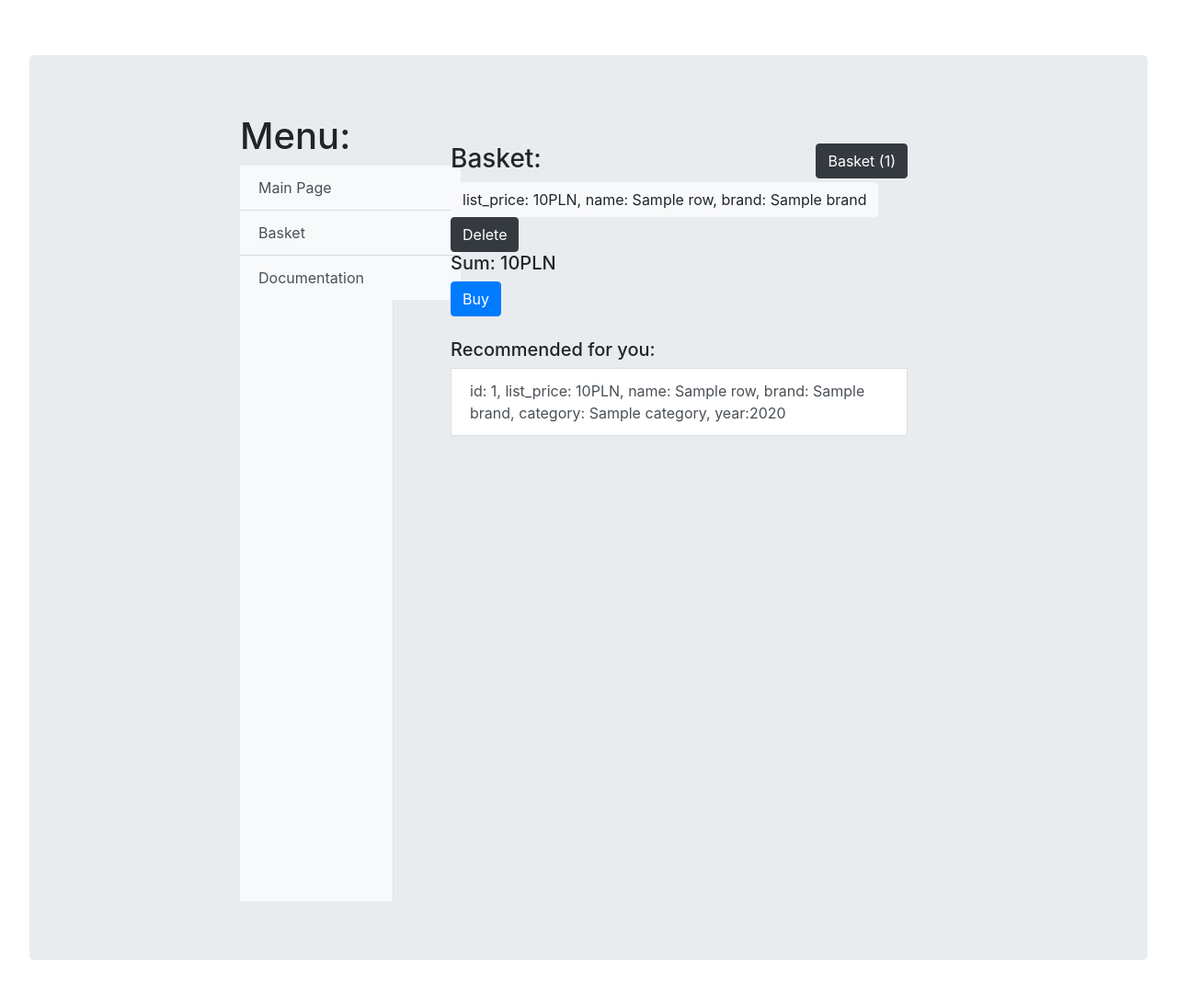
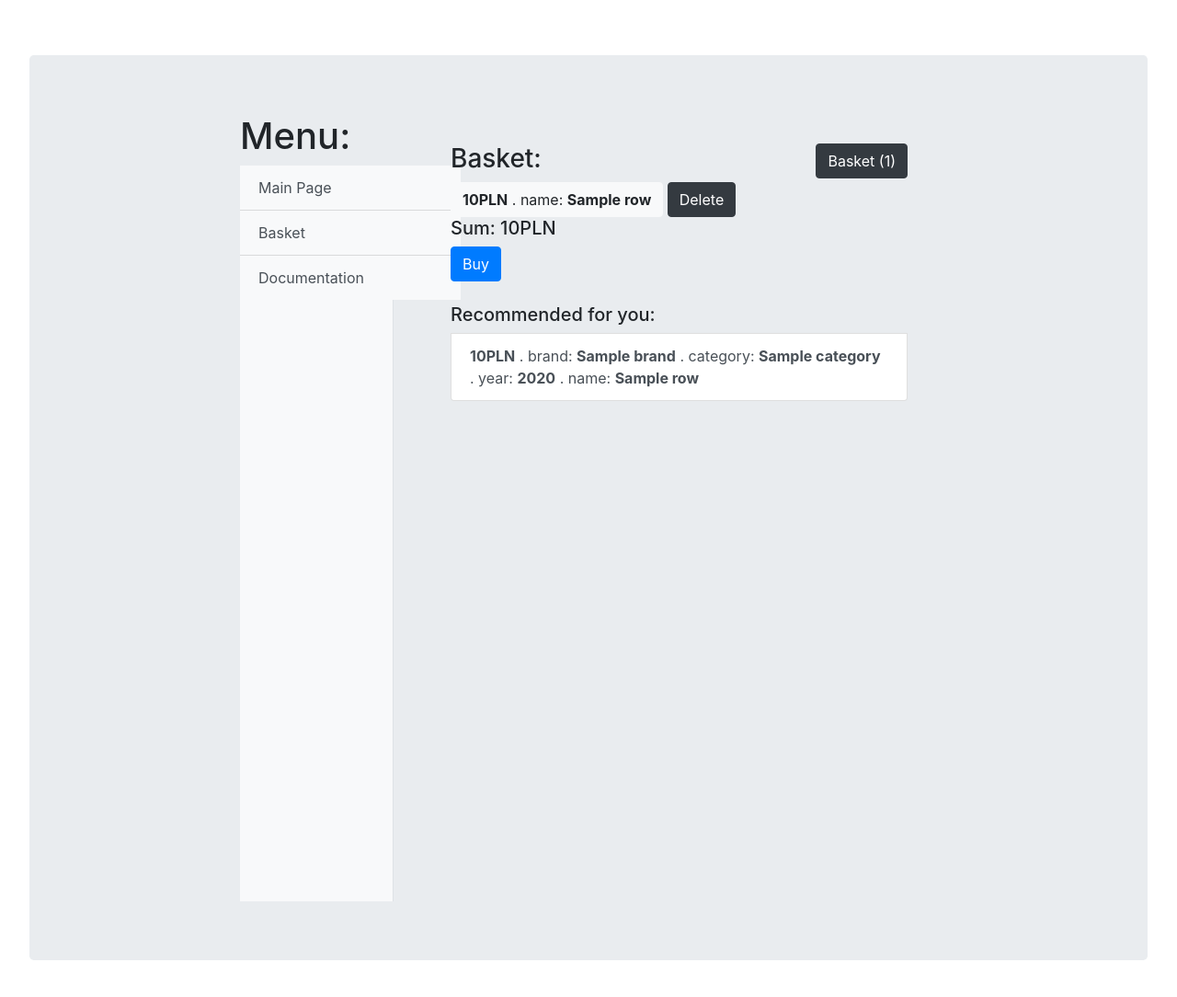
Before and after one commit to KarolSzeliga4/projekt-Chmury-Obliczeniowe, a Flask app: template app/templates/basket.html in a window 1280 px wide. Shown: the part 207-1291 px from the top of the page at 92% size. Run offline with Flask 2, Linux system fonts and the light colour scheme; the template is opened without the code that fills it: most values are stand-ins (such as "Sample title", 1, 10 or a date in 2020); some libraries are stand-ins or nearby versions.

Commit message:
final commit all ready

```diff
--- a/app/models.py
+++ b/app/models.py
@@ -91,7 +91,6 @@ def execute_write_product_query(tx, query, product):
 def execute_write_connection(query, id1, id2):
     with graph.driver.session() as session:
         result = session.write_transaction(execute_write_connection_query, query, id1, id2)
-        print("result->>  ", result)
         return result
 
 
@@ -215,7 +214,6 @@ def connect(prods_list):
     if len(prods_list) > 1:
         for i in range(len(prods_list)-1):
             for j in range(i+1, len(prods_list)):
-                print("i", i, prods_list[i]['product_id'],'j', j, prods_list[j]['product_id'])
                 add_product_connection(prods_list[i]['product_id'], prods_list[j]['product_id'])
 #
 #
--- a/app/templates/base.html
+++ b/app/templates/base.html
@@ -39,7 +39,7 @@
       <div class="list-group list-group-flush">
         <a href="/" class="list-group-item list-group-item-action bg-light">Main Page</a>
         <a href="/basket" class="list-group-item list-group-item-action bg-light">Basket</a>
-        <a href="/" class="list-group-item list-group-item-action bg-light">Documentation</a>
+        <a href="/static/DokumentacjaBOS.pdf" class="list-group-item list-group-item-action bg-light">Documentation</a>
       </div>
     </div>
     </div>
--- a/app/templates/basket.html
+++ b/app/templates/basket.html
@@ -4,8 +4,10 @@
   <h3>Basket:</h3>
     {% if basket %}
         {% for row in basket %}
-            <button onclick="location.href='product?product_id={{ row['product_id'] }}'" class="btn btn-light">list_price: {{ row['list_price'] }}PLN, name: {{ row['product_name'] }}, brand: {{ row['brand'] }}</button>
-            <button class="btn btn-dark" onclick="location.href='basket?delete={{ row['product_id'] }}'">Delete</button>
+            <button onclick="location.href='product?product_id={{ row['product_id'] }}'" class="btn btn-light">
+                <strong>{{ row['list_price'] }}PLN</strong> . name: <strong>{{ row['product_name'] }}</strong>
+            </button>
+            <button class="btn btn-dark" onclick="location.href='basket?delete={{ row['product_id'] }}'">Delete</button><br>
         {% endfor %}
         <h5>Sum: {{sum_price}}PLN</h5>
         <button class="btn btn-primary" onclick="location.href='basket?buy=true'">Buy</button>
@@ -13,7 +15,13 @@
         <br>
         <h5>Recommended for you:</h5>
         {% for row in products_related %}
-            <div onclick="location.href='product?product_id={{ row['product_id'] }}'" class="list-group-item list-group-item-action"> id: {{ row['product_id'] }}, list_price: {{ row['list_price'] }}PLN, name: {{ row['product_name'] }}, brand: {{ row['brand'] }}, category: {{row['category']}}, year:{{row['model_year']}}</div>
+            <div onclick="location.href='product?product_id={{ row['product_id'] }}'" class="list-group-item list-group-item-action">
+            <strong>{{ row['list_price'] }}PLN</strong>
+             . brand: <strong>{{ row['brand'] }}</strong>
+             . category: <strong>{{row['category']}}</strong>
+             . year: <strong>{{row['model_year']}}</strong>
+             . name: <strong>{{ row['product_name'] }}</strong>
+        </div>
         {% endfor %}
     {% else %}
         {% if display_done_shopping %}
--- a/app/views.py
+++ b/app/views.py
@@ -101,7 +101,7 @@ def basket_display():
             if not_in_yet:
                 products_related.append(prod)
 
-    return render_template('basket.html', sum_price=sum_price, basket=basket, basket_size=len(basket),
+    return render_template('basket.html', sum_price=round(sum_price, 2), basket=basket, basket_size=len(basket),
                            products_related=products_related, display_done_shopping=display_done_shopping)
 
 
```
Also changed, not shown: app/templates/index.html (+8 -2 lines), app/templates/product.html (+7 -1 lines), 1 other file.
